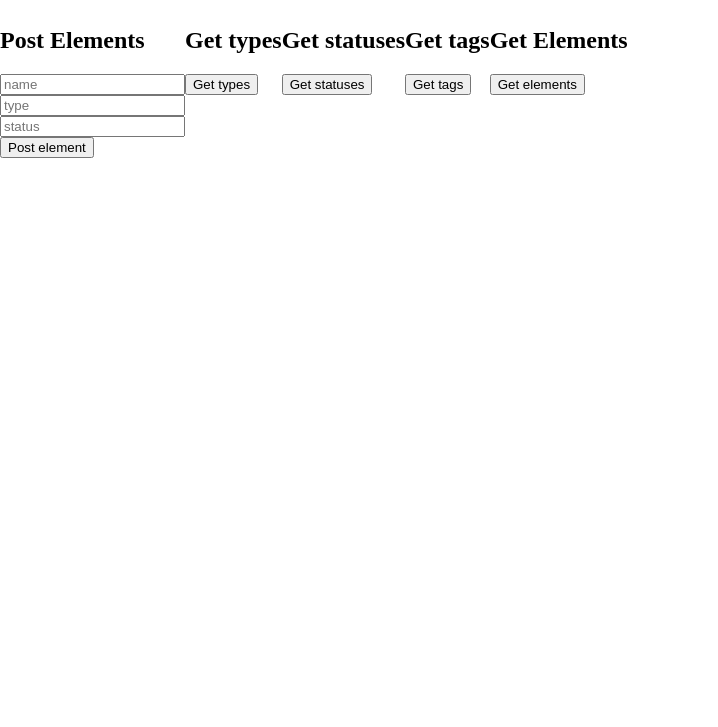
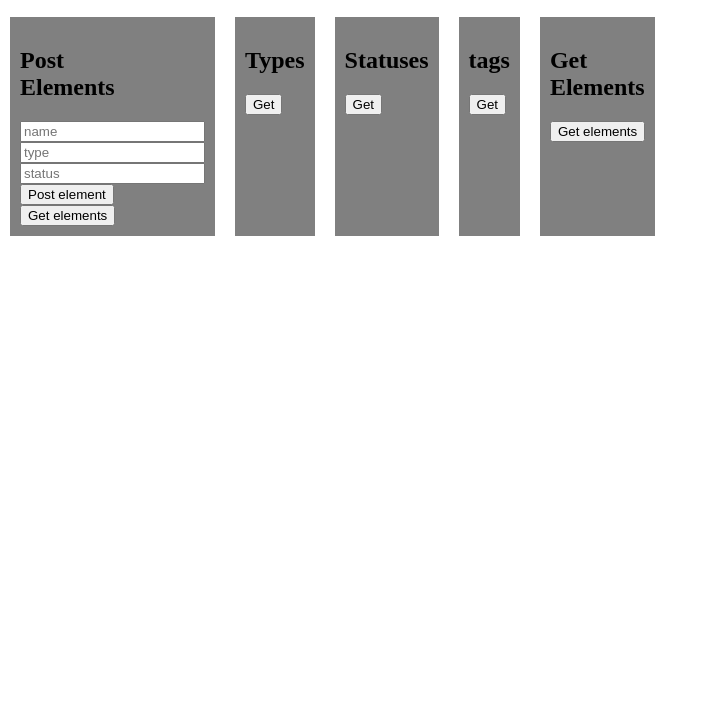
Before and after one commit to mugnozzo/idf, a website: page frontend/index.html in a window 1280 px wide. Shown: the part 73-800 px from the top of the page, without its empty margins (0-718 px from the left). Drawn offline with Linux system fonts and the light colour scheme.

Commit message:
Small layout/visualization changes

```diff
--- a/backend/server.js
+++ b/backend/server.js
@@ -300,7 +300,7 @@ app.get('/api/elements', (req, res, next) => {
       FROM elements e
       INNER JOIN types ty ON ty.id = e.type
       INNER JOIN statuses st ON st.id = e.status
-      ORDER BY e.id ASC
+      ORDER BY e.id DESC
     `).all();
 
     res.json(rows);
--- a/frontend/index.html
+++ b/frontend/index.html
@@ -9,39 +9,41 @@
   </head>
   <body>
     <main>
-    <h1>User Manager</h1>
+    <h1>IDF manager</h1>
 
       <div class="main-sections">
 
-        <section id="post-elements-section">
-          <h2>Post Elements</h2>
+        <section id="elements-section">
+          <h2>Post</br>Elements</h2>
           <input id="post-elements-name" placeholder="name" type="text" /><br/>
           <input id="post-elements-type" placeholder="type" type="number" min="1" /><br/>
           <input id="post-elements-status" placeholder="status" type="number" min="1" /><br/>
           <button id="post-elements-button">Post element</button>
           <div id="post-elements-result"></div>
+          <button id="get-elements-button" class="get-button" data-endpoint="elements" data-result="get-elements-result">Get elements</button>
+          <div id="get-elements-result"></div>
         </section>
 
         <section id="get-types-section">
-          <h2>Get types</h2>
-          <button id="get-types-button" class="get-button" data-endpoint="types" data-result="get-types-result">Get types</button>
+          <h2>Types</h2>
+          <button id="get-types-button" class="get-button" data-endpoint="types" data-result="get-types-result">Get</button>
           <div id="get-types-result"></div>
         </section>
 
         <section id="get-statuses-section">
-          <h2>Get statuses</h2>
-          <button id="get-statuses-button" class="get-button" data-endpoint="statuses" data-result="get-statuses-result">Get statuses</button>
+          <h2>Statuses</h2>
+          <button id="get-statuses-button" class="get-button" data-endpoint="statuses" data-result="get-statuses-result">Get</button>
           <div id="get-statuses-result"></div>
         </section>
 
         <section id="get-tags-section">
-          <h2>Get tags</h2>
-          <button id="get-tags-button" class="get-button" data-endpoint="tags" data-result="get-tags-result">Get tags</button>
+          <h2>tags</h2>
+          <button id="get-tags-button" class="get-button" data-endpoint="tags" data-result="get-tags-result">Get</button>
           <div id="get-tags-result"></div>
         </section>
 
         <section id="get-elements-section">
-          <h2>Get Elements</h2>
+          <h2>Get</br>Elements</h2>
           <button id="get-elements-button" class="get-button" data-endpoint="elements" data-result="get-elements-result">Get elements</button>
           <div id="get-elements-result"></div>
         </section>
--- a/frontend/main.js
+++ b/frontend/main.js
@@ -47,15 +47,15 @@ postElementsButton.addEventListener("click", function() {
     .then(data => {
       console.log(data);
       result.innerHTML = "";
-      const table = document.createElement("table");
+      const div = document.createElement("div");
       const tr = document.createElement("tr");
       for (const field in data) {
         const td = document.createElement("td");
         td.innerHTML = data[field];
         tr.appendChild(td);
       }
-      table.appendChild(tr);
-      result.appendChild(table);
+      div.appendChild(tr);
+      result.appendChild(div);
       listsClick();
     })
     .catch(error => console.error(error));
--- a/frontend/style.css
+++ b/frontend/style.css
@@ -8,4 +8,10 @@ body {
   display: flex;
   flex-direction: row;
   flex-wrap: wrap;
+  &>section {
+    margin: 10px;
+    padding: 10px;
+    background-color: gray;
+  }
+  section#
 }
```
